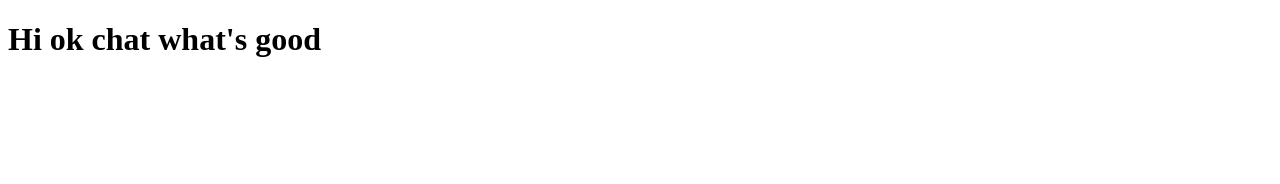
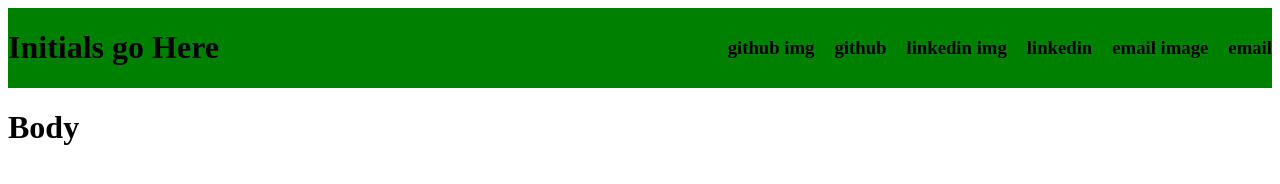
Before and after one commit to nchcs/resume, a plain HTML site: page index.html in a window 1280 px wide. Drawn offline with Linux system fonts and the light colour scheme.

Commit message:
Added css file, started work on header

```diff
--- /dev/null
+++ b/css.css
@@ -0,0 +1,22 @@
+.flex-header{
+    display:flex;
+    background-color: green;
+}
+
+/*
+Add margins for initials*/
+.header-contact-container{
+    display: flex;
+    justify-content: center;
+    align-items: center;
+    margin-left: auto;
+}
+
+.contact-items {
+    position: relative;
+    display: flex;
+    flex-direction: row;
+    justify-content: space-between;
+    align-items: center;
+    gap: 20px;
+  }
--- a/index.html
+++ b/index.html
@@ -3,11 +3,30 @@
 <head>
     <meta charset="UTF-8">
     <meta name="viewport" content="width=device-width, initial-scale=1.0">
-    <title>Hellaur World</title>
+    <title>nicholasChiong</title>
+    <link rel="stylesheet" href="css.css">
 </head>
 
-<h1>Hi ok chat what's good</h1>
 <body>
+    <header>
+        <div class="flex-header">
+            <div id="header-logo">
+                <h1>Initials go Here</h1>
+            </div>
+            <div class="header-contact-container">
+                <div class="contact-items">
+                    <h3>github img</h3>
+                    <h3>github</h3>
+                    <h3>linkedin img</h3>
+                    <h3>linkedin</h3>
+                    <h3>email image</h3>
+                    <h3>email </h3>
+                </div>
+            </div>
+        </div>
+    </header>
+
+    <h1>Body</h1>
 
 </body>
 </html>
```
